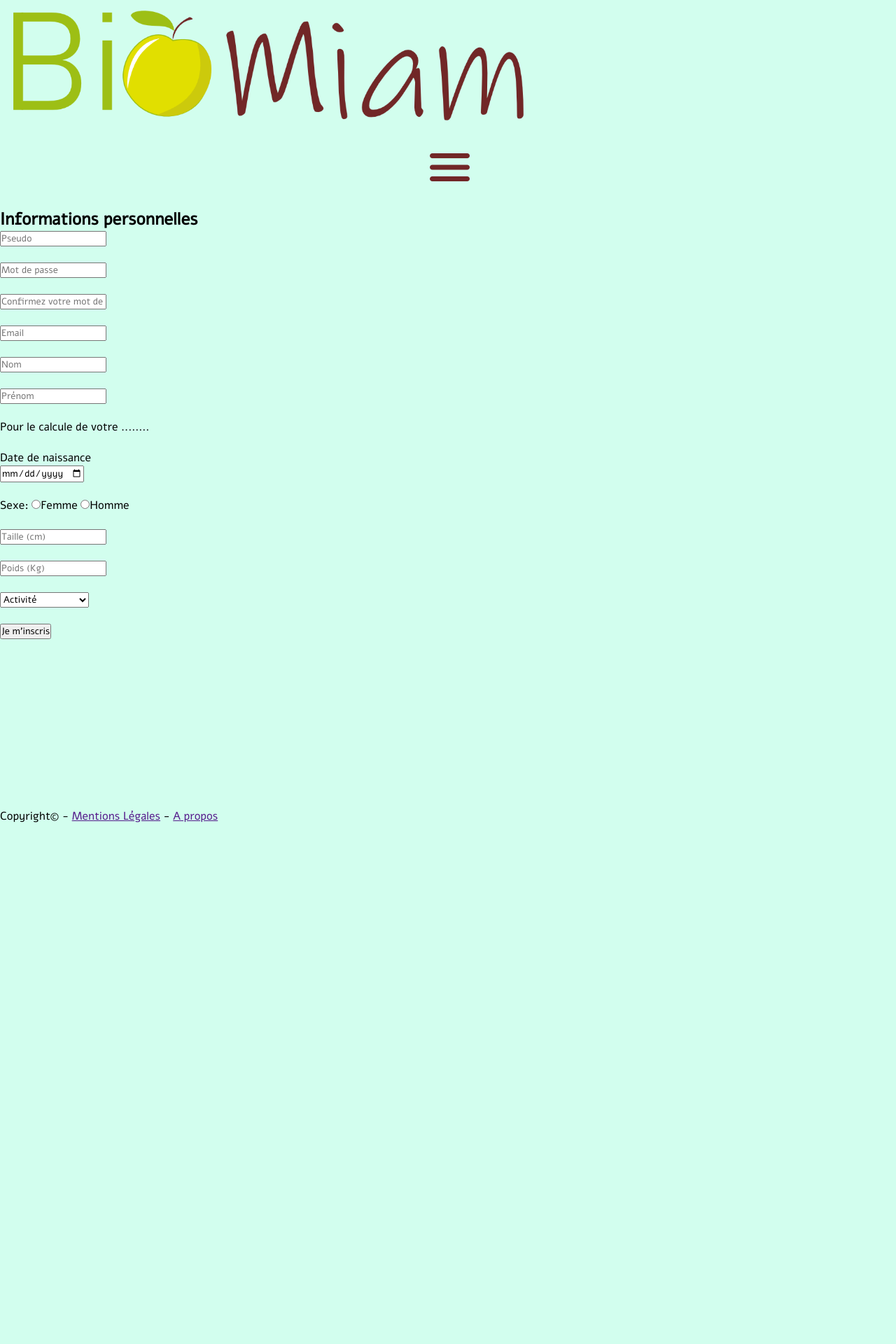
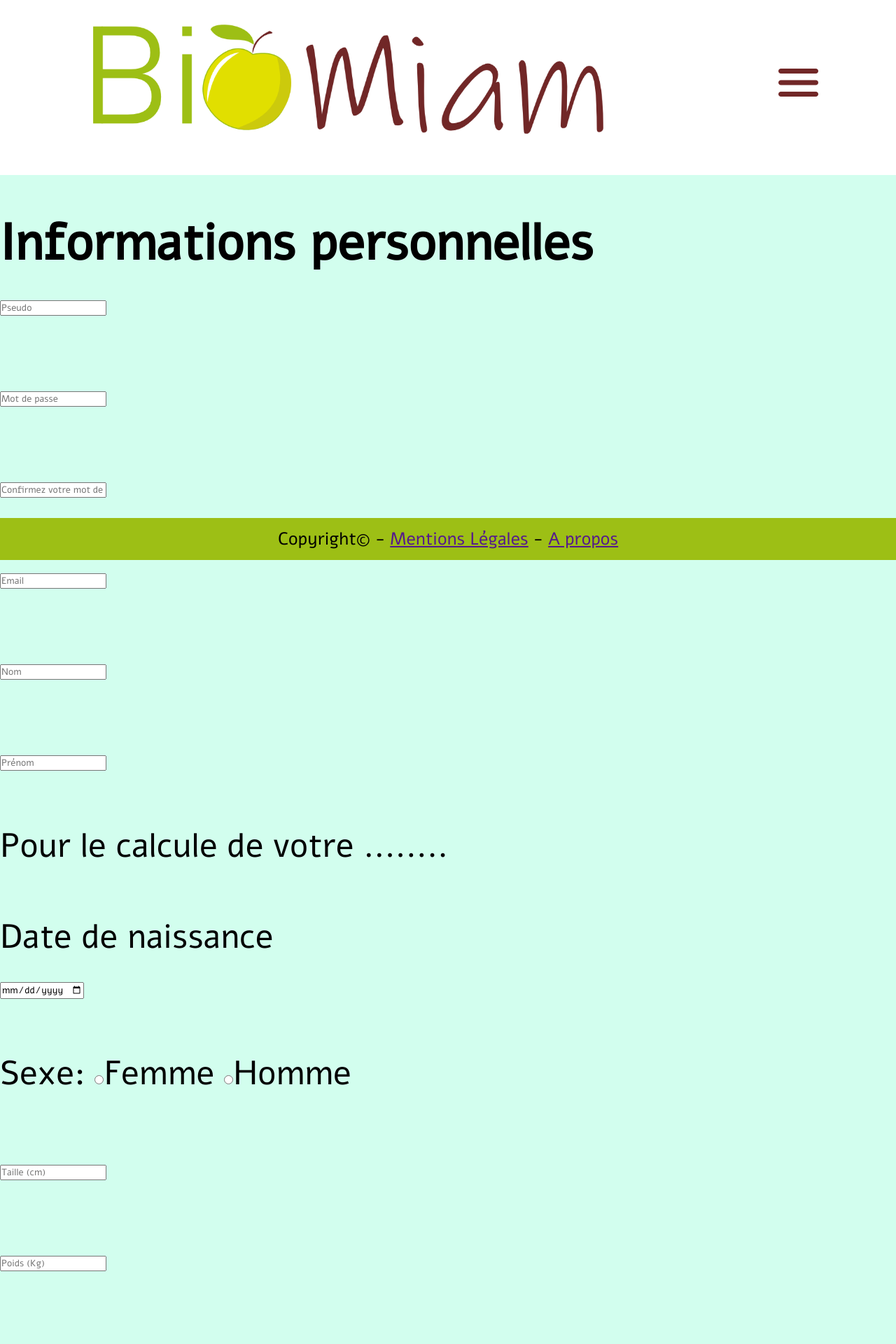
Before and after one commit to dcledainsv/Data-Projet, a PHP site: page /formulaireInscription.php in a window 1280 px wide. Shown: the top 1920 px of the page at 70% size. Before the commit the page ends 1175 px from the top, so only its background shows below. Run offline with PHP 8.4, Linux system fonts and the light colour scheme; data that the repository does not hold is empty.

Commit message:
formulaire-inscription

```diff
--- a/css/style-inscription.css
+++ b/css/style-inscription.css
@@ -1,4 +1,8 @@
-* {
-    margin:0;
-    padding:0;
+body {
+    color : black;
+    font-size: 3em;
 }
+
+section {
+    margin-top: 3rem;
+}
--- a/formulaireInscription.php
+++ b/formulaireInscription.php
@@ -1,16 +1,18 @@
 <!DOCTYPE html>
 <html lang="fr">
-<head>
-    <meta charset="UTF-8">
-    <link rel="stylesheet" href="style-inscription.css">
-    <link rel="stylesheet" href="style.css">
+	<head>
+		<meta charset="utf-8">
+		<link rel="stylesheet" type="text/css" href="./css/style.css">
+		<link rel="stylesheet" type="text/css" href="./css/style-inscription.css">
+		<title>Formulaire d'inscription</title>
+	</head>
 
-    <title>Inscription</title>
-</head>
-<body>
-<?php include("./annexes/header.php"); ?>
+	<body>
+		<header>
+			<?php include("./annexes/header.php"); ?>
+		</header>
 
-    <section>
+		<section>
         <h1>Informations personnelles</h1>
             <form method="post" action="<?php echo htmlspecialchars($_SERVER["PHP_SELF"]);?>">
                 <input type="text" name="pseudo" value="<?php echo $pseudo;?>" placeholder="Pseudo">
@@ -199,6 +201,11 @@ function test_input($data) {
     echo $activite;
 ?>
 
-<?php include("./annexes/footer.php") ?>
+</section>
+
+<footer>
+  <?php include("./annexes/footer.php") ?>
+</footer>
+
 </body>
 </html>
```
